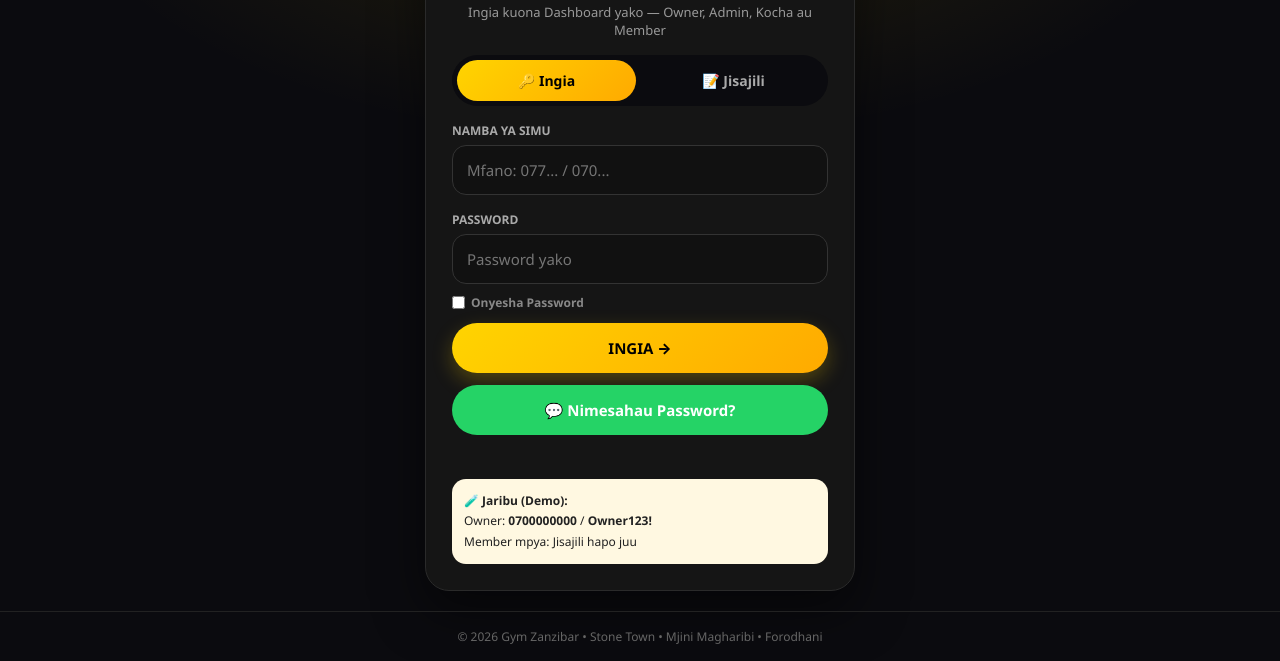
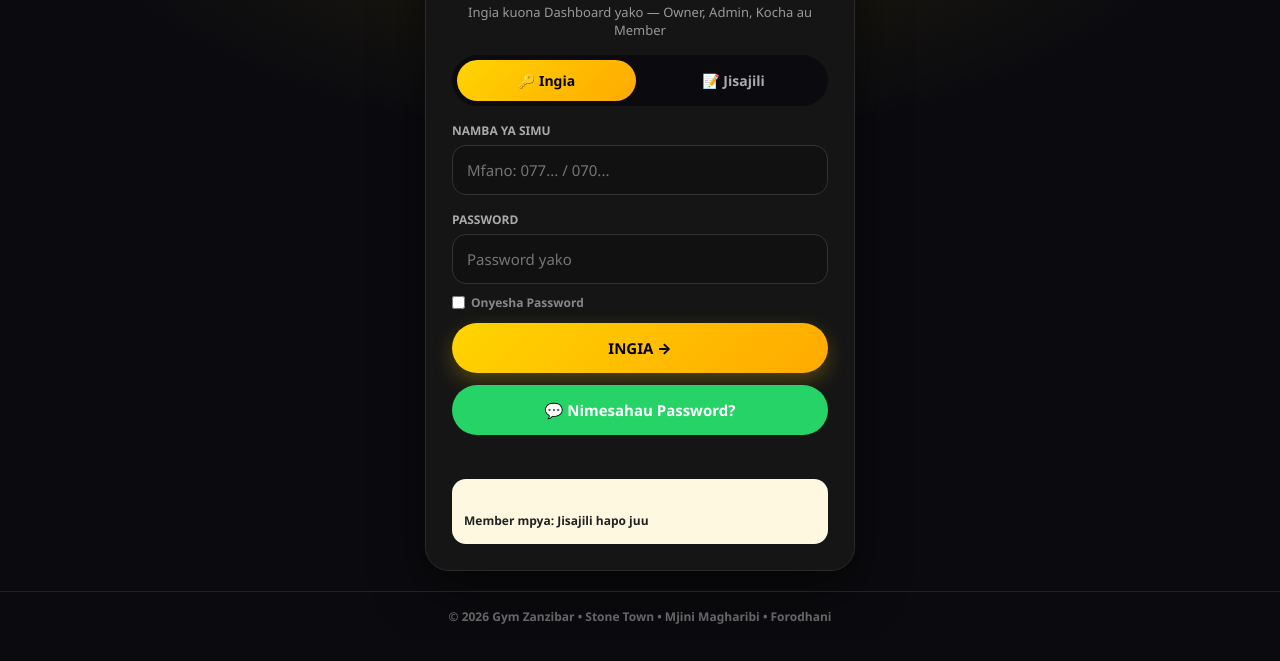
Before and after one commit to khadija05/gym_groups, a plain HTML site: page src/main/resources/static/login.html in a window 1280 px wide. Shown: the part 208-869 px from the top of the page. Drawn offline with Linux system fonts and the light colour scheme.

Commit message:
Update login.html

```diff
--- a/src/main/resources/static/login.html
+++ b/src/main/resources/static/login.html
@@ -71,7 +71,7 @@ input:focus{border-color:#FFD400}
     <button class="btn btn-yellow" onclick="register()">JISAJILI →</button>
   </div>
   <p id="msg"></p>
-  <div class="demo"><b>🧪 Jaribu (Demo):</b><br>Owner: <b>0700000000</b> / <b>Owner123!</b><br>Member mpya: Jisajili hapo juu</div>
+  <div class="demo"><b><br>Member mpya: Jisajili hapo juu</div>
 </div></div>
 <div class="footer">© 2026 Gym Zanzibar • Stone Town • Mjini Magharibi • Forodhani</div>
 <script>
```
